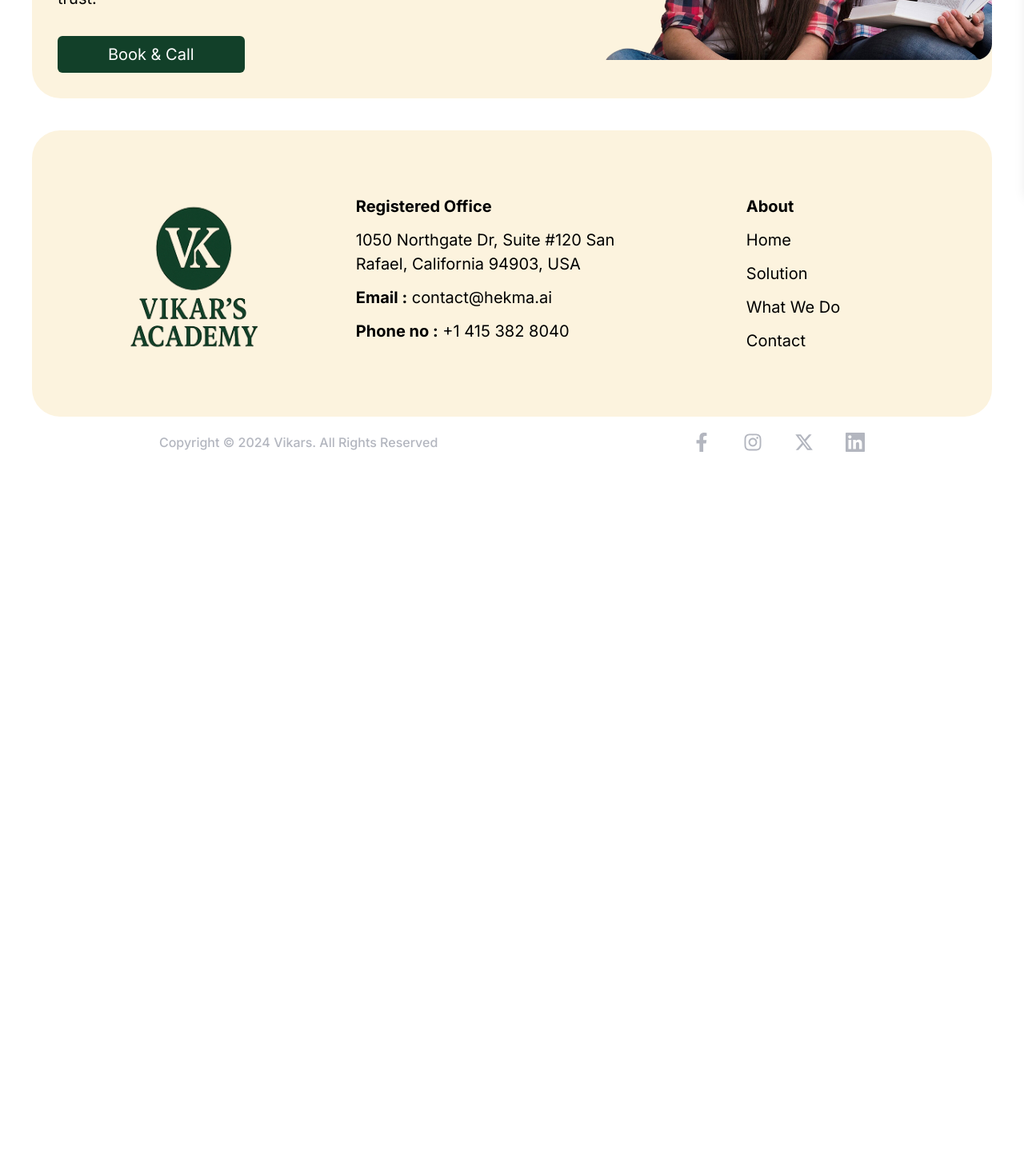
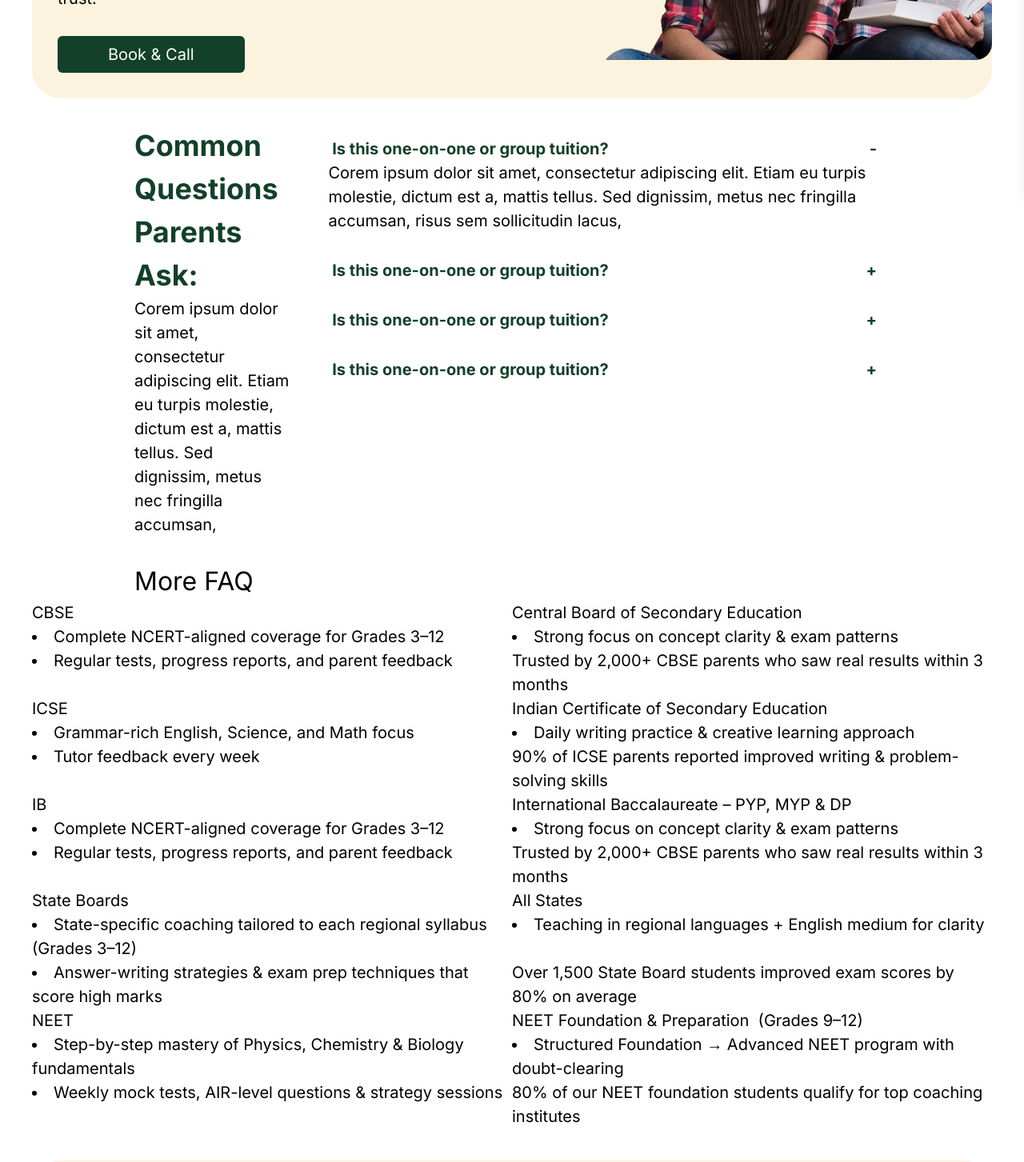
Before and after one commit to Iamkaran8/vikars, a React (Vite) app: page / in a window 1280 px wide. Shown: the part 560-2013 px from the top of the page at 80% size. Before the commit the page ends 1165 px from the top, so only its background shows below. Built offline with nearby package versions, Linux system fonts and the light colour scheme.

Commit message:
latest pull

```diff
--- /dev/null
+++ b/src/components/HomeComponents/Faqs.tsx
@@ -0,0 +1,40 @@
+import { useState } from "react"
+
+ const AccordionItem = [{ question: " Is this one-on-one or group tuition?", answer: "Corem ipsum dolor sit amet, consectetur adipiscing elit. Etiam eu turpis molestie, dictum est a, mattis tellus. Sed dignissim, metus nec fringilla accumsan, risus sem sollicitudin lacus," },
+    { question: " Is this one-on-one or group tuition?", answer: "Corem ipsum dolor sit amet, consectetur adipiscing elit. Etiam eu turpis molestie, dictum est a, mattis tellus. Sed dignissim, metus nec fringilla accumsan, risus sem sollicitudin lacus," },
+    { question: " Is this one-on-one or group tuition?", answer: "Corem ipsum dolor sit amet, consectetur adipiscing elit. Etiam eu turpis molestie, dictum est a, mattis tellus. Sed dignissim, metus nec fringilla accumsan, risus sem sollicitudin lacus," },
+    { question: " Is this one-on-one or group tuition?", answer: "Corem ipsum dolor sit amet, consectetur adipiscing elit. Etiam eu turpis molestie, dictum est a, mattis tellus. Sed dignissim, metus nec fringilla accumsan, risus sem sollicitudin lacus," },
+ ]
+export const Faqs = () => {
+     const [openIndex, setOpenIndex] = useState <number | null>(0);
+
+
+    return(
+        <>
+        <div className="flex flex-col lg:flex-row lg:px-32 md:px-8 sm:px-0 px-4 pt-8 gap-8" >
+            <div className="md:w-2/2 lg:w-1/2 w-1/1">
+                <h3 className="text-forest text-36  font-bold">
+                    Common Questions Parents Ask:
+                </h3>
+                <p className="text-20">Corem ipsum dolor sit amet, consectetur adipiscing elit. Etiam
+                    eu turpis molestie, dictum est a, mattis tellus. Sed dignissim, metus nec fringilla accumsan, </p>
+                    <h2 className="text-32 pt-8">More FAQ</h2>
+            </div>
+            <div className=" md:w-2/2 lg-1/2 w-1/1 ">
+                { AccordionItem.map((item,i) =>(<div className="p-0 md:p-4 pt-4">
+                    <div className="flex justify-between text-forest text-[20px] font-bold "  onClick={ ()=> setOpenIndex( openIndex === i ? null: i ) }> {item.question} <span>{openIndex === i ? "-": "+"}</span></div>
+                    <div>
+                        {openIndex === i ? item.answer : null }
+                    </div>
+                    </div>
+
+                ))}
+
+            </div>
+
+        </div>
+        </>
+
+
+    )
+}
--- /dev/null
+++ b/src/components/HomeComponents/Program-offered.tsx
@@ -0,0 +1,65 @@
+import { useState } from "react";
+const data =[{title:"CBSE",
+              titleText:"Central Board of Secondary Education",
+              content:"Programs Designed for Every Student’s Success Whether your child follows CBSE, ICSE, IB, State Board, or is preparing for NEET — our expert tutors ensure clarity, confidence, and top results",
+               point:["Complete NCERT-aligned coverage for Grades 3–12",
+                       "Strong focus on concept clarity & exam patterns",
+                       "Regular tests, progress reports, and parent feedback",],
+               footerText:"Trusted by 2,000+ CBSE parents who saw real results within 3 months"
+            },
+            {title:"ICSE",
+              titleText:"Indian Certificate of Secondary Education",
+              content:"Programs Designed for Every Student’s Success Whether your child follows CBSE, ICSE, IB, State Board, or is preparing for NEET — our expert tutors ensure clarity, confidence, and top results",
+               point:["Grammar-rich English, Science, and Math focus",
+                       "Daily writing practice & creative learning approach",
+                       "Tutor feedback every week",],
+               footerText:"90% of ICSE parents reported improved writing & problem-solving skills"
+            },
+            {title:"IB",
+              titleText:"International Baccalaureate – PYP, MYP & DP",
+              content:"Programs Designed for Every Student’s Success Whether your child follows CBSE, ICSE, IB, State Board, or is preparing for NEET — our expert tutors ensure clarity, confidence, and top results",
+               point:["Complete NCERT-aligned coverage for Grades 3–12",
+                       "Strong focus on concept clarity & exam patterns",
+                       "Regular tests, progress reports, and parent feedback",],
+               footerText:"Trusted by 2,000+ CBSE parents who saw real results within 3 months"
+            },
+            {title:"State Boards",
+              titleText:"All States",
+              content:"Programs Designed for Every Student’s Success Whether your child follows CBSE, ICSE, IB, State Board, or is preparing for NEET — our expert tutors ensure clarity, confidence, and top results",
+               point:["State-specific coaching tailored to each regional syllabus (Grades 3–12)",
+                       "Teaching in regional languages + English medium for clarity",
+                       "Answer-writing strategies & exam prep techniques that score high marks",],
+               footerText:"Over 1,500 State Board students improved exam scores by 80% on average"
+            },
+            {title:"NEET",
+              titleText:"NEET Foundation & Preparation  (Grades 9–12)",
+              content:"Programs Designed for Every Student’s Success Whether your child follows CBSE, ICSE, IB, State Board, or is preparing for NEET — our expert tutors ensure clarity, confidence, and top results",
+               point:["Step-by-step mastery of Physics, Chemistry & Biology fundamentals",
+                       "Structured Foundation → Advanced NEET program with doubt-clearing",
+                       "Weekly mock tests, AIR-level questions & strategy sessions",],
+               footerText:"80% of our NEET foundation students qualify for top coaching institutes"
+            },
+        ]
+
+        export const Program = ()=>{
+            return(
+            <div>
+                 { data.map((item,i)=>(
+                    <div className="grid grid-cols-1 md:grid-cols-2 lg:grid-cols-2 gap4" key={i}>
+                        <h1 key={i}>{item.title}</h1>
+                        <h2>{item.titleText}</h2>
+                        {item.point.map((point)=><li>{point}</li>)}
+                        <h3>{item.footerText}</h3>
+
+
+
+            </div>
+                 ))}
+            </div>
+            )
+
+
+
+
+        }
+        export default Program();
--- a/src/pages/Home.tsx
+++ b/src/pages/Home.tsx
@@ -1,10 +1,18 @@
-import { Banner } from "../components/HomeComponents/banner"
+import { Banner } from "../components/HomeComponents/Banner"
+
+import { Faqs } from "../components/HomeComponents/Faqs"
+import { Program } from "../components/HomeComponents/Program-offered"
 
 export const Home = () => {
   return (
     <>
       <Banner/>
 
+
+      <Faqs />
+
+      <Program />
+
     </>
   )
 }
```
